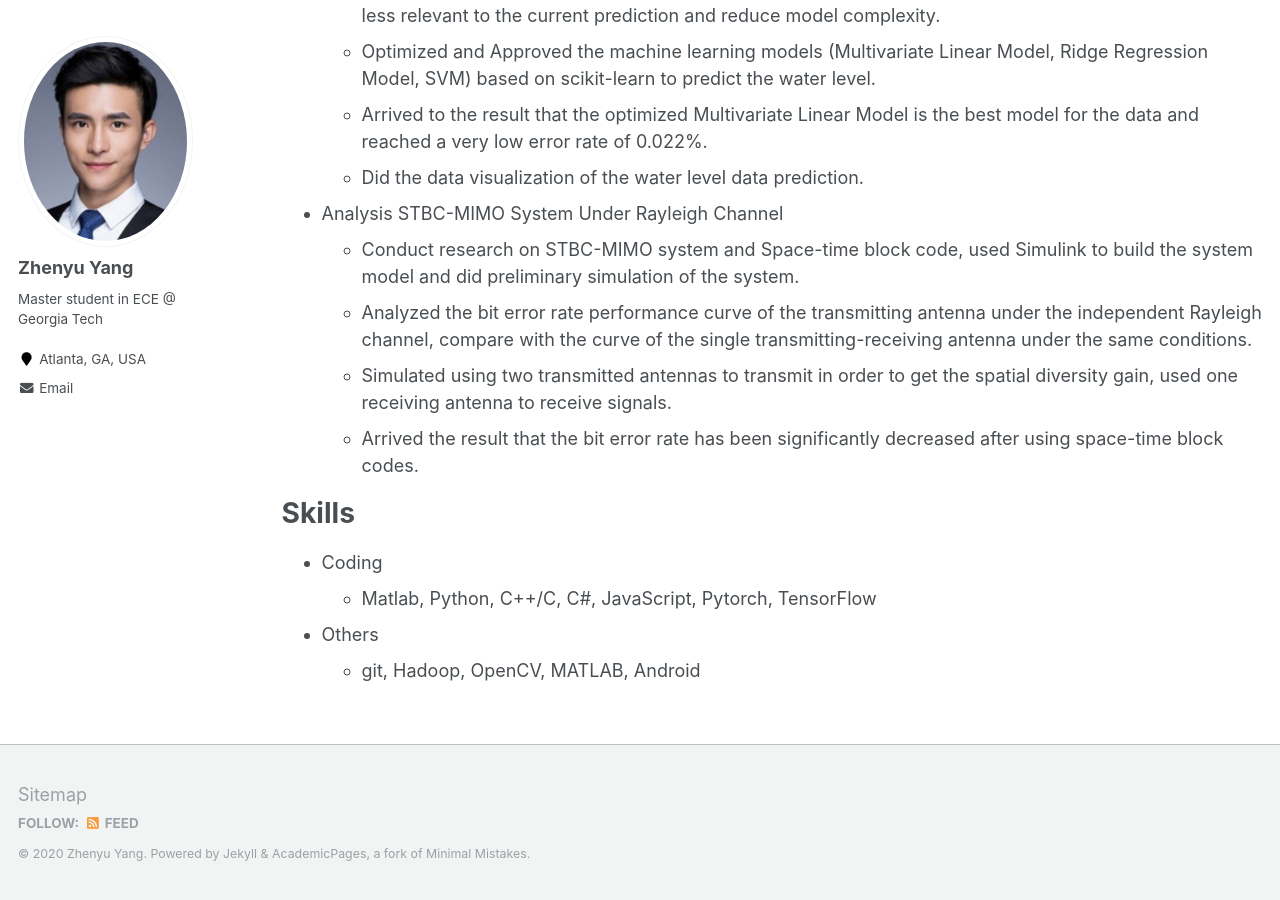
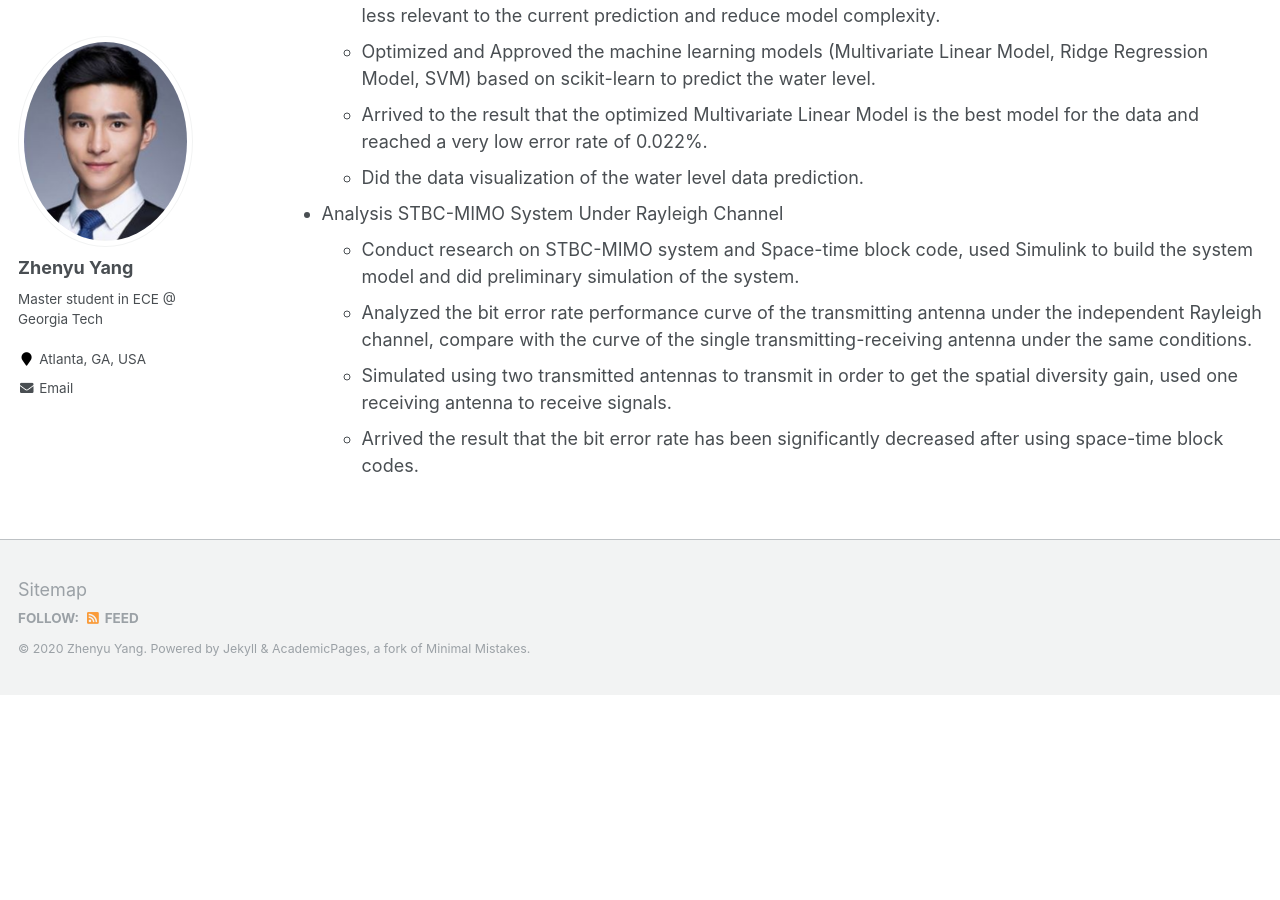
Before and after one commit to azpeteryang/azpeteryang.github.io, a Jekyll site: the page built from _pages/cv.md, in a window 1280 px wide and 900 px high, scrolled down 2578 px. Built offline with Jekyll 4.4.1, drawn with Linux system fonts in a browser that asks for light colours; after the commit the page ends 3273 px from its top, so only the background shows below that.

Commit message:
Update cv.md

```diff
--- a/_pages/cv.md
+++ b/_pages/cv.md
@@ -102,15 +102,3 @@ Projects
   * Analyzed the bit error rate performance curve of the transmitting antenna under the independent Rayleigh channel, compare with the curve of the single transmitting-receiving antenna under the same conditions.
   * Simulated using two transmitted antennas to transmit in order to get the spatial diversity gain, used one receiving antenna to receive signals.
   * Arrived the result that the bit error rate has been significantly decreased after using space-time block codes.
-
-
-
-
-
-
-Skills
-======
-* Coding
-  * Matlab, Python, C++/C, C#, JavaScript, Pytorch, TensorFlow
-* Others
-  * git, Hadoop, OpenCV, MATLAB, Android
```
